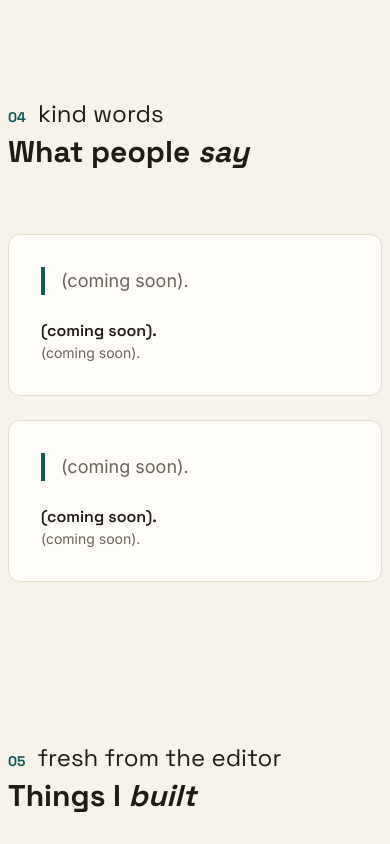
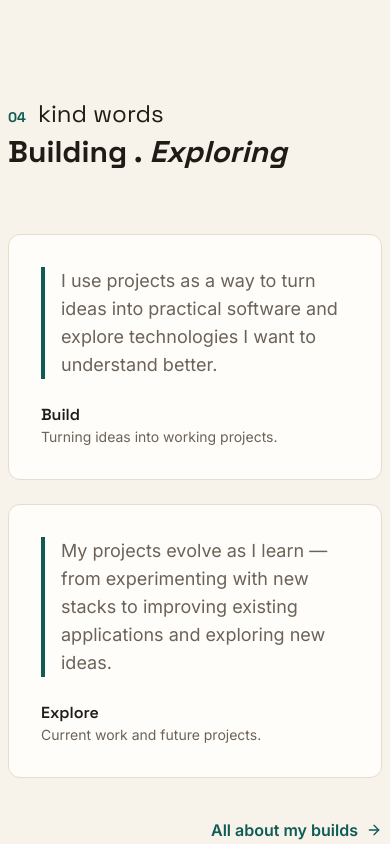
Before and after one commit to anold-a/amani-portfolio, a Next.js app: page / in a window 390 px wide. Shown: the part 4120-4964 px from the top of the page. Built offline with nearby package versions, Linux system fonts and the light colour scheme.

Commit message:
reframed building section to emphasize growth and experimentation

```diff
--- a/app/page.tsx
+++ b/app/page.tsx
@@ -4,7 +4,7 @@ import Hero from "@/components/homepage/Herosection";
 import Bio from "@/components/homepage/BioSection";
 import Certs from "@/components/homepage/Certs";
 import Experience from "@/components/homepage/Experience";
-import Refs from "@/components/homepage/Refs";
+import Builds from "@/components/homepage/Builds";
 import Projects from "@/components/homepage/Projects";
 import Contact from "@/components/homepage/Contact";
 import Footer from "@/components/homepage/Footer";
@@ -21,7 +21,7 @@ export default function Home() {
     <Bio />
     <Certs />
     <Experience />
-    <Refs />
+    <Builds />
     <Projects />
     <Blogs />
     <Contact />
--- a/components/homepage/Blogs.tsx
+++ b/components/homepage/Blogs.tsx
@@ -1,28 +1,35 @@
-import { Calendar, Clock } from "lucide-react";
+import {ArrowRight, Calendar, Clock } from "lucide-react";
 import SharedUI from "@/components/layout/SharedUI";
 import Tag from "@/components/layout/Tag";
 import Reveal from "@/components/layout/Reveal";
-import { blogs } from "@/lib/data";
+import { sortedPosts, toMeta } from "@/lib/posts";
+import Link from "next/link";
 
 export default function Blogs() {
+  const latest = sortedPosts.slice(0, 4).map(toMeta);
   return (
     <SharedUI id="blogs" index="06" note="thinking out loud" title={<>Notes and <span className="itaalic">write-ups</span></>}>
       <div className="grid gap-6 md:grid-cols-2">
-        {blogs.map((b, i) => (
-          <Reveal key={b.title} delay={i * 80}>
-            <article className="card-pop h-full rounded-lg border border-line bg-card p-6">
+        {latest.map((p, i) => (
+          <Reveal key={p.slug} delay={i * 80}>
+            <Link href={`/blogs/${p.slug}`} className=" group block h-full rounded-lg border border-line bg-card p-6">
               <div className="flex gap-5 text-sm text-muted">
-                <span className="flex items-center gap-2"><Calendar size={14} /> {b.date}</span>
-                <span className="flex items-center gap-2"><Clock size={14} /> {b.read}</span>
+                <span className="flex items-center gap-2"><Calendar size={14} /> {p.dateLabel}</span>
+                <span className="flex items-center gap-2"><Clock size={14} /> {p.minutes} min</span>
               </div>
-              <h3 className="mt-5 font-display text-xl font-semibold">{b.title}</h3>
-              <p className="mt-2 text-muted">{b.desc}</p>
+              <h3 className="mt-5 font-display text-xl font-semibold transition group-hover:text-brand">{p.title}</h3>
+              <p className="mt-2 text-muted">{p.summary}</p>
               <div className="mt-4 flex flex-wrap gap-2">
-                {b.tags.map((t) => <Tag key={t}>{t}</Tag>)}
+                {p.tags.map((t) => <Tag key={t}>{t}</Tag>)}
               </div>
-            </article>
+            </Link>
           </Reveal>
         ))}
+      </div>
+      <div className="mt-10 flex justify-end">
+        <Link href="/blogs" className="flex items-center gap-2 font-semibold text-brand hover:underline">
+          View all notes <ArrowRight size={16} />
+        </Link>
       </div>
     </SharedUI>
   );
--- /dev/null
+++ b/components/homepage/Builds.tsx
@@ -0,0 +1,28 @@
+import SharedUI from "../layout/SharedUI";
+import { builds } from "@/lib/data";
+import { ArrowRight } from "lucide-react";
+import Link from "next/link";
+
+
+export default function Builds() {
+  return (
+    <SharedUI id="refs" index="04" note="kind words" title={<> Building . <span className="italic">Exploring</span></>}>
+      <div className="grid gap-6 md:grid-cols-2">
+        {builds.map((build, index) => (
+          <figure key={index} className="rounded-xl border border-line bg-card p-8">
+            <blockquote className="border-l-4 border-brand pl-4 text-lg text-muted">{build.quote}</blockquote>
+            <figcaption className="mt-6">
+              <p className="font-display font-semibold">{build.name}</p>
+              <p className="text-sm text-muted">{build.role}</p>
+            </figcaption>
+          </figure>
+        ))}
+      </div>
+      <div className="mt-10 flex justify-end">
+        <Link href="/" className="flex items-center gap-2 font-semibold text-brand hover:underline">
+          All about my builds <ArrowRight size={16} />
+        </Link>
+      </div>
+    </SharedUI>
+  );
+}
--- a/components/homepage/Refs.tsx
+++ /dev/null
@@ -1,20 +0,0 @@
-import SharedUI from "../layout/SharedUI";
-import { refs } from "@/lib/data";
-
-export default function Refs() {
-  return (
-    <SharedUI id="refs" index="04" note="kind words" title={<>What people <span className="italic">say</span></>}>
-      <div className="grid gap-6 md:grid-cols-2">
-        {refs.map((r, i) => (
-          <figure key={i} className="rounded-xl border border-line bg-card p-8">
-            <blockquote className="border-l-4 border-brand pl-4 text-lg text-muted">{r.quote}</blockquote>
-            <figcaption className="mt-6">
-              <p className="font-display font-semibold">{r.name}</p>
-              <p className="text-sm text-muted">{r.role}</p>
-            </figcaption>
-          </figure>
-        ))}
-      </div>
-    </SharedUI>
-  );
-}
--- a/lib/data.ts
+++ b/lib/data.ts
@@ -35,9 +35,19 @@ export const experience = [
   {id:"002", period: "2024", role: "Team Member - Mcorcis", points: ["Actively participated in build end-to-end full stack projects", "(coming soon)."] },
 ];
 
-export const refs = [
-  { quote: "(coming soon).", name: "(coming soon).", role: "(coming soon)." },
-  { quote: "(coming soon).", name: "(coming soon).", role: "(coming soon)." },
+export const builds = [
+   {
+    quote:
+      "I use projects as a way to turn ideas into practical software and explore technologies I want to understand better.",
+    name: "Build",
+    role: "Turning ideas into working projects.",
+  },
+  {
+    quote:
+      "My projects evolve as I learn — from experimenting with new stacks to improving existing applications and exploring new ideas.",
+    name: "Explore",
+    role: "Current work and future projects.",
+  },
 ];
 
 type Project = {
@@ -55,10 +65,7 @@ export const projects: Project[] = [
   { name: "Ikonex School Management", desc: "School management application.", stack: ["Next.js"], href: "https://github.com/iam-amani/ikonex-school-management-application-" },
 ];
 
-export const blogs = [
-  { date: "(coming).", read: "5 min", title: "(coming ).", desc: "(coming soon).", tags: ["Next.js", "Web"] },
-  { date: "(coming soon).", read: "8 min", title: "(coming soon).", desc: "(coming soon).", tags: ["Learning"] },
-];
+
 
 export const skills = ["Next.js", "React", "TypeScript", "Tailwind CSS", "Prisma", "Node.js", "PostgreSQL", "Git"];
 
```
